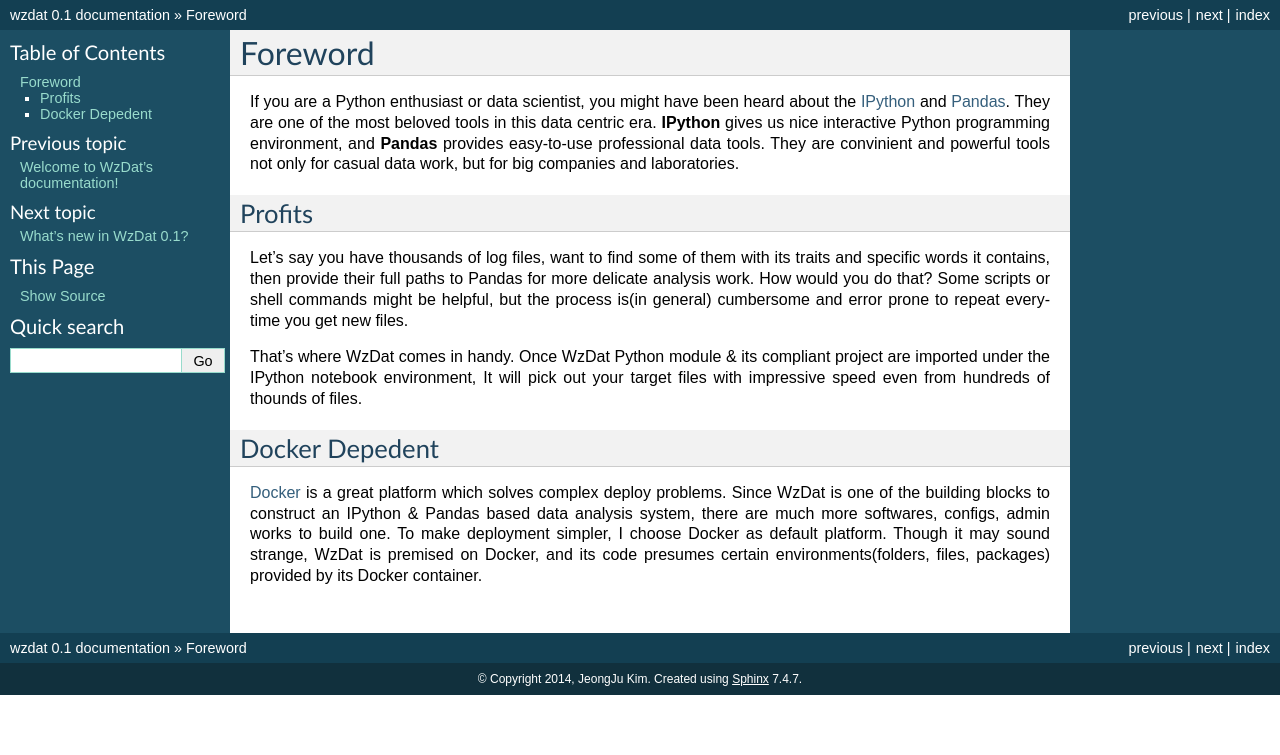
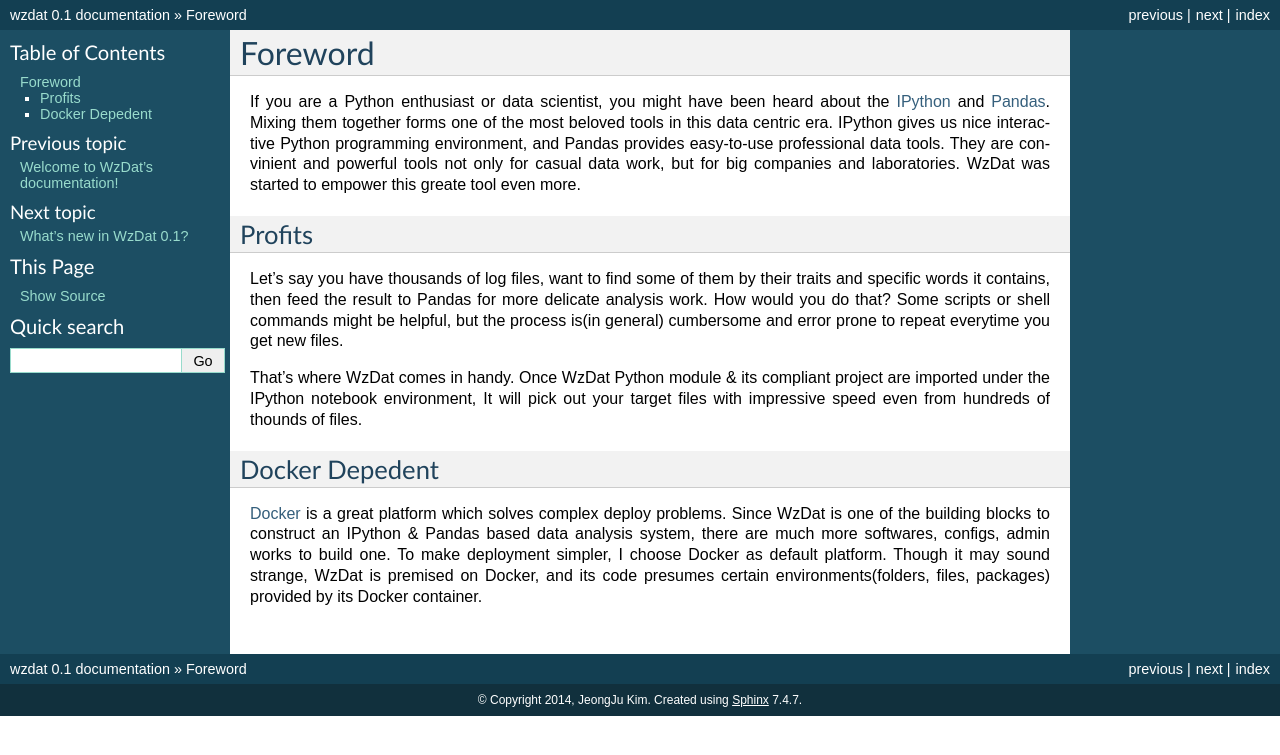
Before and after one commit to haje01/wzdat, a Sphinx documentation site: the page built from docs/foreword.rst, in a window 1280 px wide. Shown: the top 755 px of the page. Built offline with Sphinx 7.4.7, drawn with Linux system fonts in a browser that asks for light colours.

Commit message:
Update foreword.rst

```diff
--- a/docs/foreword.rst
+++ b/docs/foreword.rst
@@ -1,12 +1,12 @@
 Foreword
 ========
 
-If you are a Python enthusiast or data scientist, you might have been heard about the `IPython <http://ipython.org>`_ and `Pandas <http://pandas.pydata.org>`_. They are one of the most beloved tools in this data centric era. **IPython** gives us nice interactive Python programming environment, and **Pandas** provides easy-to-use professional data tools. They are convinient and powerful tools not only for casual data work, but for big companies and laboratories.
+If you are a Python enthusiast or data scientist, you might have been heard about the `IPython <http://ipython.org>`_ and `Pandas <http://pandas.pydata.org>`_. Mixing them together forms one of the most beloved tools in this data centric era. IPython gives us nice interactive Python programming environment, and Pandas provides easy-to-use professional data tools. They are convinient and powerful tools not only for casual data work, but for big companies and laboratories. WzDat was started to empower this greate tool even more.
 
 Profits
 -------
 
-Let's say you have thousands of log files, want to find some of them with its traits and specific words it contains, then provide their full paths to Pandas for more delicate analysis work. How would you do that? Some scripts or shell commands might be helpful, but the process is(in general) cumbersome and error prone to repeat everytime you get new files.
+Let's say you have thousands of log files, want to find some of them by their traits and specific words it contains, then feed the result to Pandas for more delicate analysis work. How would you do that? Some scripts or shell commands might be helpful, but the process is(in general) cumbersome and error prone to repeat everytime you get new files.
 
 That's where WzDat comes in handy. Once WzDat Python module & its compliant project are imported under the IPython notebook environment, It will pick out your target files with impressive speed even from hundreds of thounds of files.
 
```
